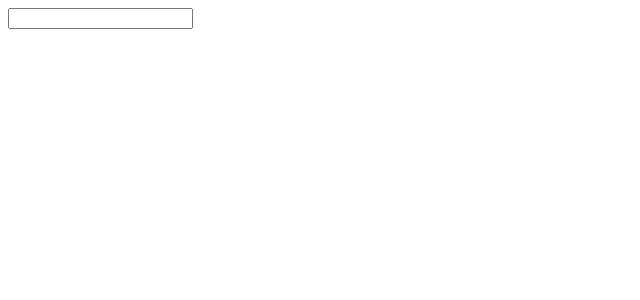
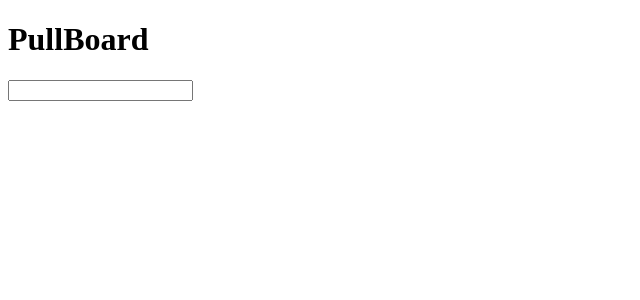
Before and after one commit to pullboard/pullboard, a Next.js app: page / in a window 1280 px wide. Shown: the top 300 px of the page, without its empty margins (0-640 px from the left). Built offline with nearby package versions, Linux system fonts and the light colour scheme.

Commit message:
Add heading to index page

```diff
--- a/pages/index.js
+++ b/pages/index.js
@@ -5,6 +5,7 @@ class IndexPage extends Component {
   render() {
     return (
       <div>
+        <h1>PullBoard</h1>
         <QueryForm />
       </div>
     )
```
